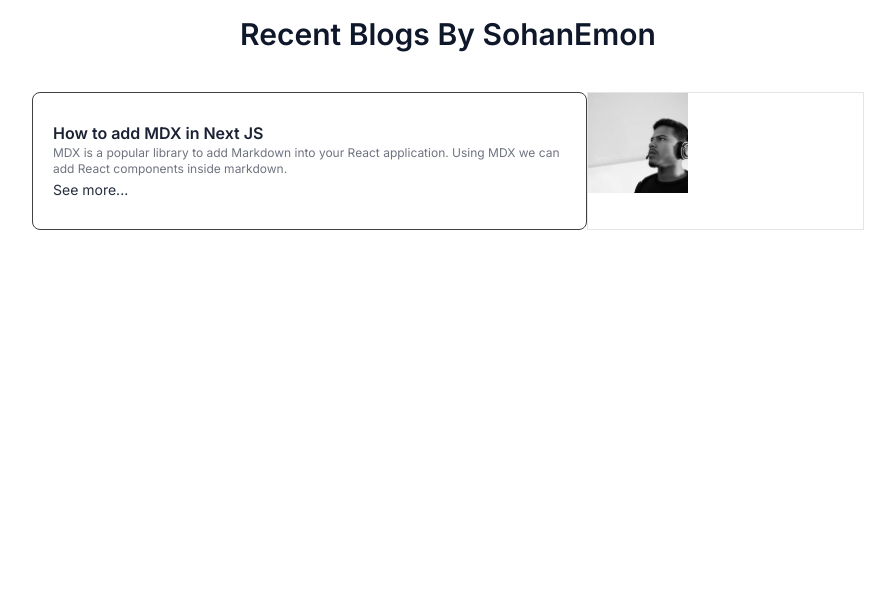
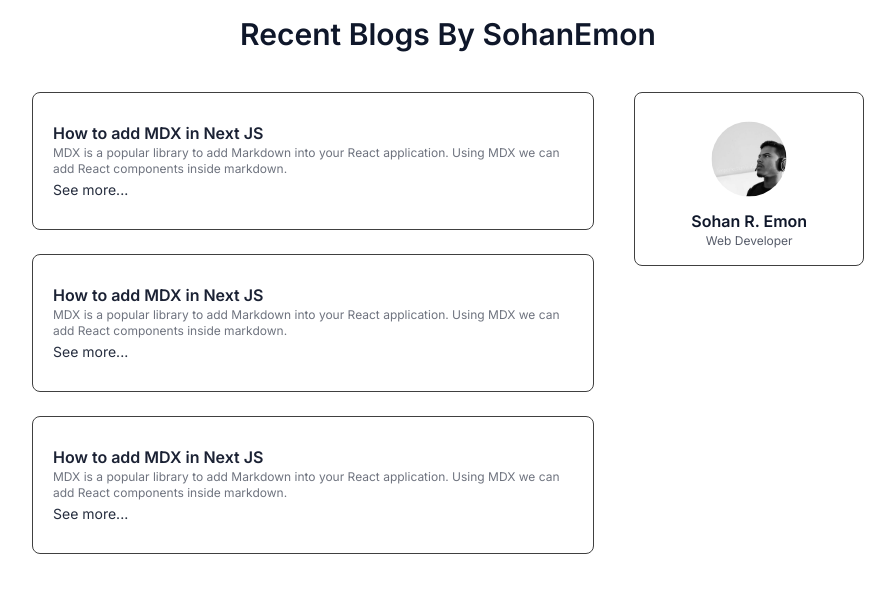
Before and after one commit to sohanemon/minimal-blogs, a Next.js app: page /blogs in a window 1280 px wide. Shown: the top 592 px of the page, without its empty margins (192-1087 px from the left). Built offline with nearby package versions, Linux system fonts and the light colour scheme.

Commit message:
Jun 12, 2023, 11:15 PM

```diff
--- a/package.json
+++ b/package.json
@@ -28,6 +28,7 @@
     "postcss": "8.4.24",
     "react": "18.2.0",
     "react-dom": "18.2.0",
+    "react-icons": "^4.9.0",
     "tailwind-merge": "^1.13.1",
     "tailwindcss": "3.3.2",
     "tailwindcss-animate": "^1.0.6",
--- a/src/app/(doc)/blogs/page.tsx
+++ b/src/app/(doc)/blogs/page.tsx
@@ -7,8 +7,12 @@ export default function Page() {
       <h1 className='my-4 text-3xl font-semibold text-center capitalize'>
         Recent blogs by sohanEmon
       </h1>
-      <div className='grid grid-cols-3 mt-10'>
-        <Card className='col-span-2' />
+      <div className='flex gap-10 mt-10'>
+        <div className='space-y-6'>
+          <Card />
+          <Card />
+          <Card />
+        </div>
         <Profile />
       </div>
     </main>
--- a/src/app/(doc)/blogs/profile.tsx
+++ b/src/app/(doc)/blogs/profile.tsx
@@ -2,8 +2,16 @@ import Image from 'next/image';
 
 export default function Profile() {
   return (
-    <section className='border border-neutral-200'>
-      <Image src={'/assets/avatar.png'} alt='author' width={100} height={100} />
+    <section className='flex flex-col items-center py-4 border rounded-lg w-80 h-max border-neutral-700'>
+      <Image
+        src={'/assets/avatar.png'}
+        alt='author'
+        width={100}
+        height={100}
+        className='scale-75 rounded-full'
+      />
+      <p className='font-semibold'>Sohan R. Emon</p>
+      <p className='text-xs opacity-70'>Web Developer</p>
     </section>
   );
 }
```
Also changed, not shown: 1 other file (tests, documents, lock files or other folders).
